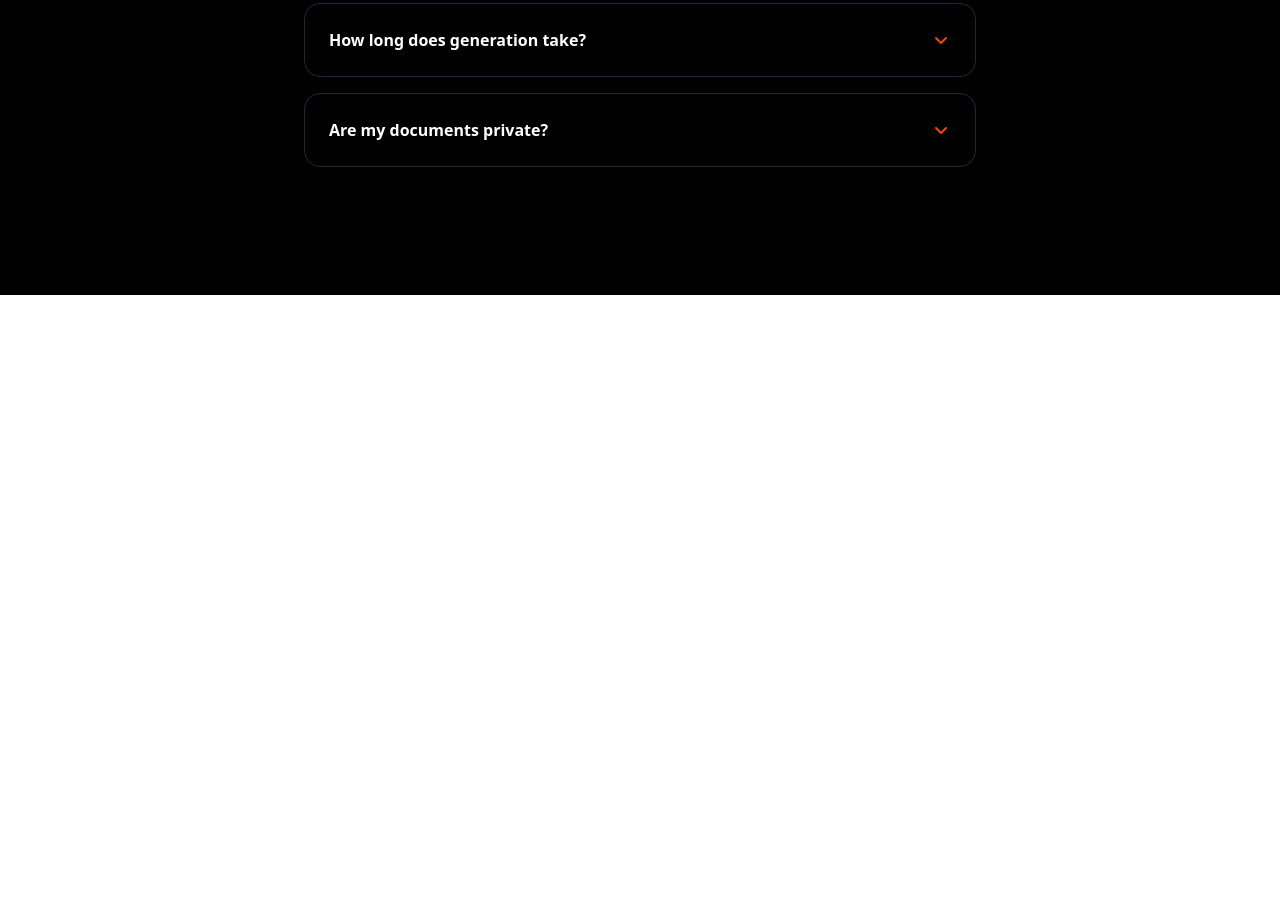
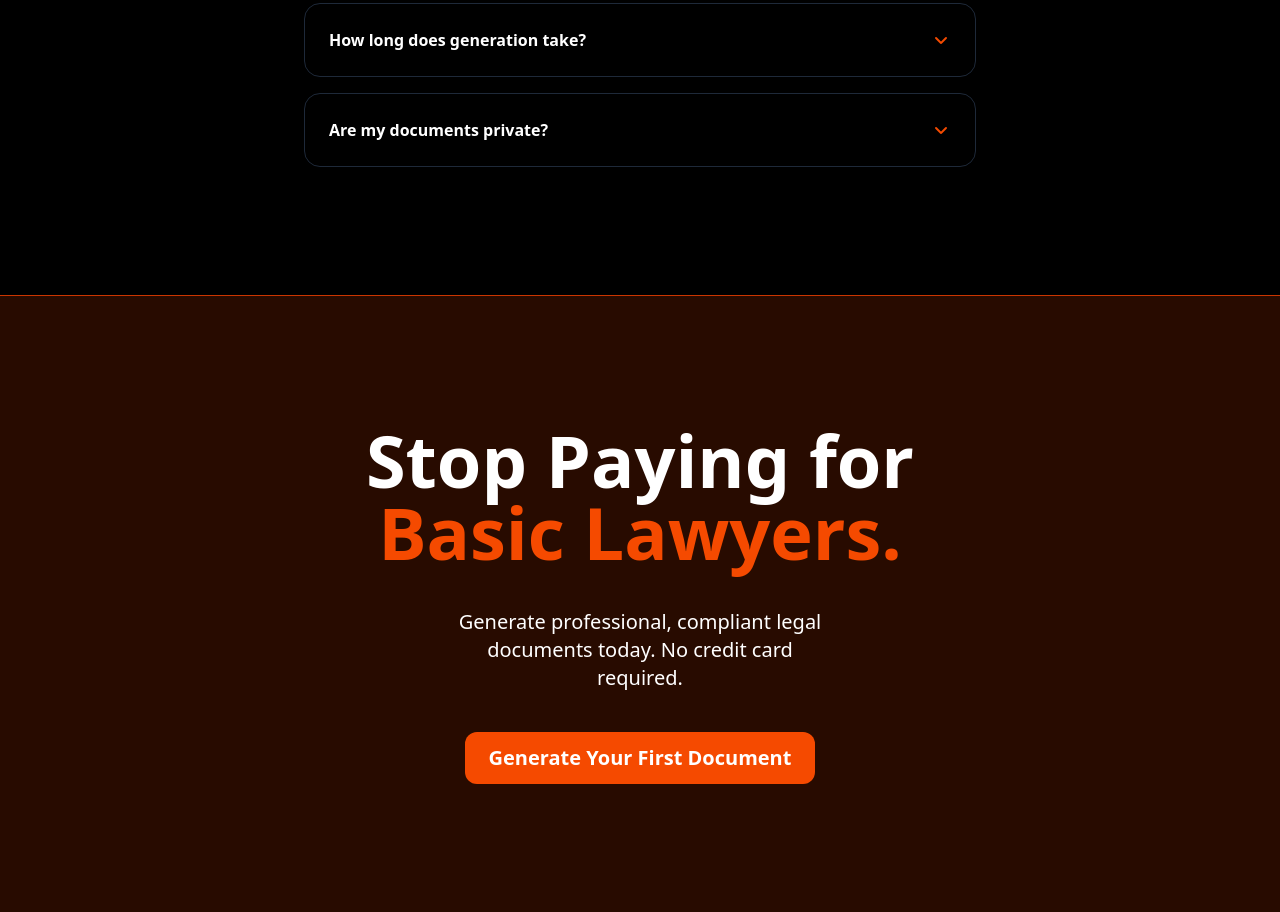
Before and after one commit to sihanas-mn/DocGenAI-tailwind, a website: page themewagon.html in a window 1280 px wide. Shown: the part 6261-7173 px from the top of the page. Before the commit the page ends 6556 px from the top, so only its background shows below. Drawn offline with Linux system fonts and the light colour scheme.

Commit message:
added try site section.

```diff
--- a/themewagon.html
+++ b/themewagon.html
@@ -453,7 +453,9 @@
 
       <section class="py-32 mx-4 max-w-2xl md:mx-auto space-y-12">
         <div class="flex items-center flex-col gap-y-4">
-          <p class="text-4xl font-bold text-center">Frequently Asked Questions</p>
+          <p class="text-4xl font-bold text-center">
+            Frequently Asked Questions
+          </p>
           <p class="text-xl text-gray-400">Everything you need to know</p>
         </div>
 
@@ -496,7 +498,14 @@
           </div>
         </div>
       </section>
-      <section></section>
+
+      <section class="py-32 bg-orange-700/20 border-t border-y-orange-700">
+        <div class="max-w-2xl mx-4 md:mx-auto flex flex-col items-center gap-y-10">
+          <h1 class="text-7xl font-bold text-center">Stop Paying for <span class="text-orange-600">Basic Lawyers.</span></h1>
+          <p class="text-xl text-center max-w-sm">Generate professional, compliant legal documents today. No credit card required.</p>
+          <button class="py-3 px-6 text-xl font-bold bg-orange-600 text-white rounded-xl">Generate Your First Document</button>
+        </div>
+      </section>
     </main>
 
     <footer></footer>
```
Also changed, not shown: src/output.css.
